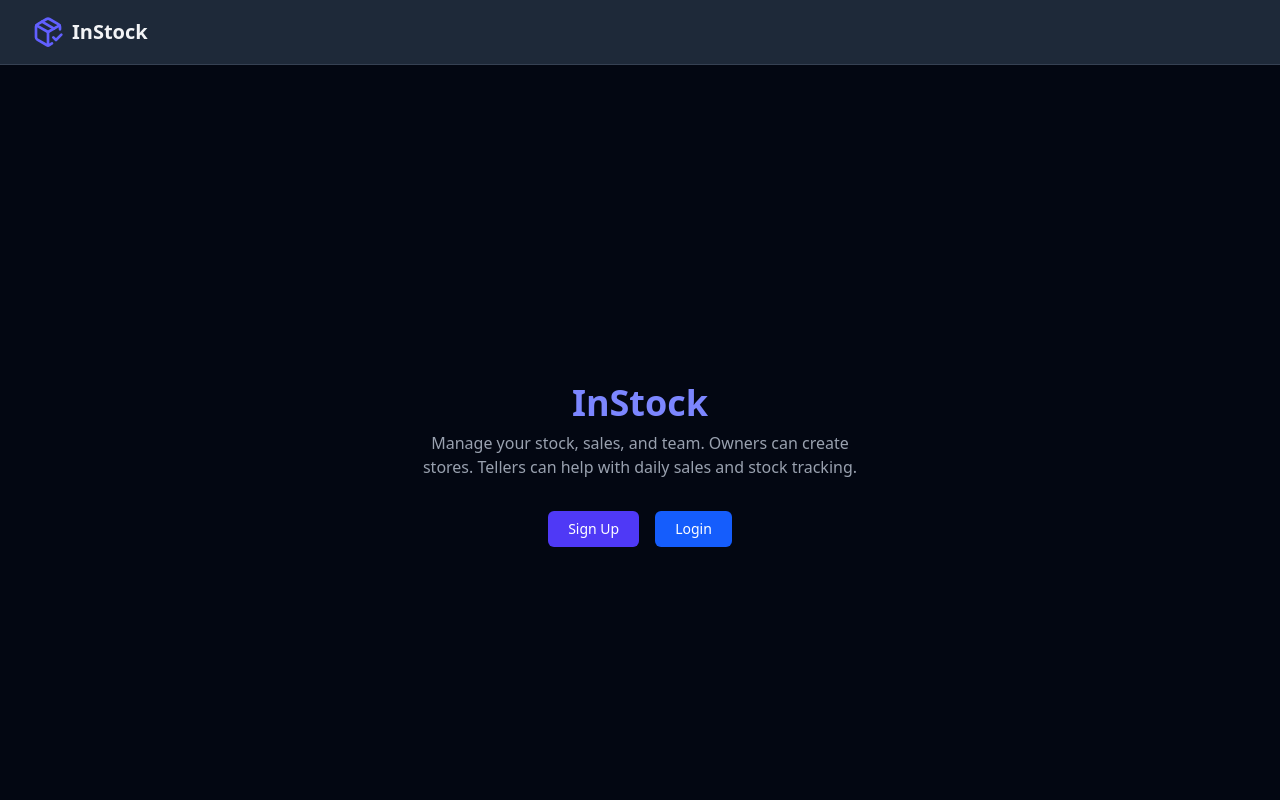
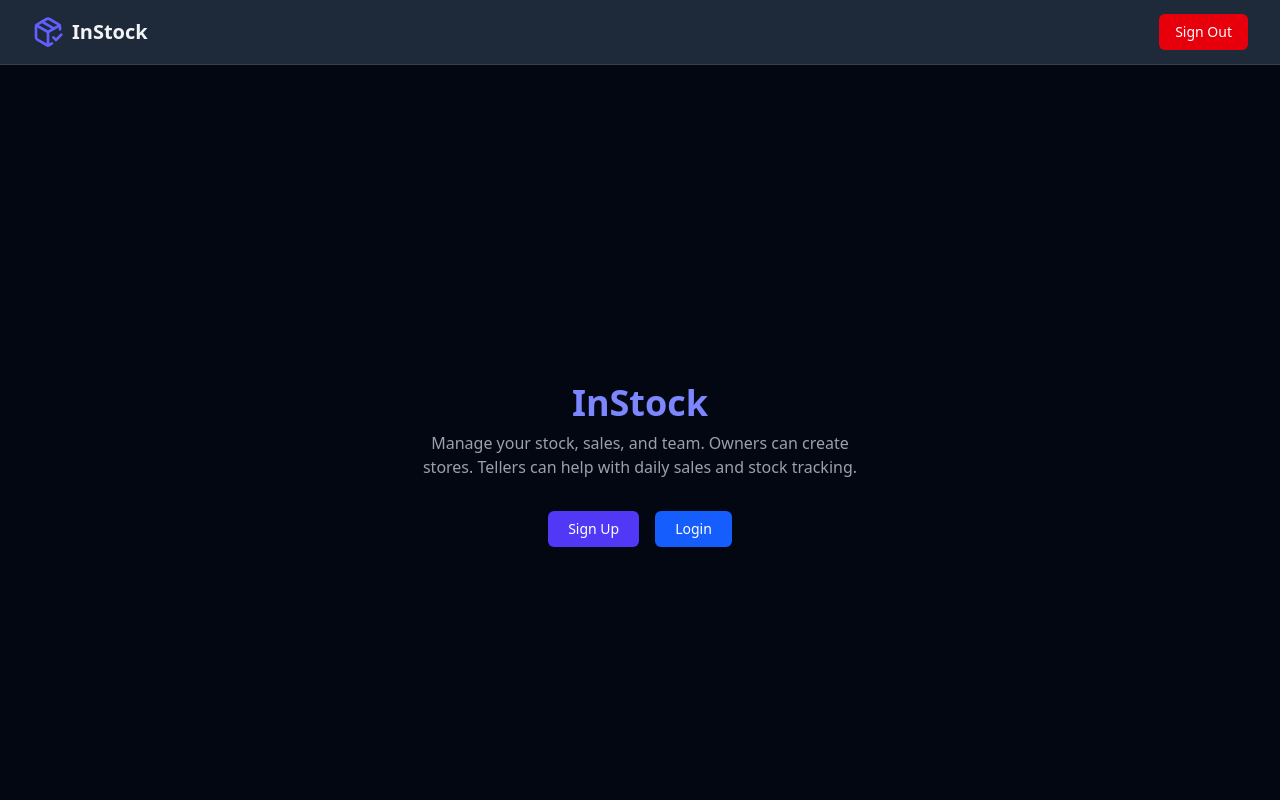
Before and after one commit to TDL2627/inventory-tracker, a Next.js app: page /auth in a window 1280 px wide. Shown: the top 800 px of the page. Built offline with nearby package versions, Linux system fonts and the light colour scheme; no server answers.

Commit message:
added logout

```diff
--- a/src/app/components/navbar.js
+++ b/src/app/components/navbar.js
@@ -1,5 +1,6 @@
 import { useState } from "react";
 import { useRouter } from "next/router";
+import { logOut } from "../utils/auth";
 
 import { PackageCheck, Menu, X } from "lucide-react";
 
@@ -39,8 +40,7 @@ const Navbar = () => {
                 </div> */}
               </div>
             </div>
-            {router.pathname !== "/auth" &&
-              router.pathname !== "/dashboard" && (
+            {router.pathname === "/" ? (
               <div className="hidden md:block">
                 <div className="flex items-center">
                   <button
@@ -61,6 +61,16 @@ const Navbar = () => {
                   </button>
                 </div>
               </div>
+            ) : (
+              <button
+                onClick={() => {
+                  logOut();
+                  router.push(`/`);
+                }}
+                className="ml-3 px-4 py-2 text-sm font-medium text-white bg-red-600 hover:bg-red-500 rounded-md cursor-pointer hidden md:block"
+              >
+                Sign Out
+              </button>
             )}
             {router.pathname !== "/auth" && (
               <div className="md:hidden">
@@ -91,8 +101,7 @@ const Navbar = () => {
                 Features
               </a> */}
             </div>
-            {router.pathname !== "/auth" &&
-              router.pathname !== "/dashboard" && (
+            {router.pathname === "/" ? (
               <div className="pt-4 pb-3 border-t border-gray-700">
                 <div className="px-2 space-y-1">
                   <button
@@ -115,6 +124,17 @@ const Navbar = () => {
                   </button>
                 </div>
               </div>
+            ) : (
+              <button
+                onClick={() => {
+                  logOut();
+                  setMobileMenuOpen(!mobileMenuOpen);
+                  router.push(`/`);
+                }}
+                className="m-4 px-4 py-2 text-sm font-medium text-white bg-red-600 hover:bg-red-500 rounded-md cursor-pointer"
+              >
+                Sign Out
+              </button>
             )}
           </div>
         )}
--- a/src/app/utils/auth.js
+++ b/src/app/utils/auth.js
@@ -42,3 +42,6 @@ export async function getUser() {
 
   return data;
 }
+export async function logOut() {
+  const { error } = await supabase.auth.signOut()
+}
```
Lines whose indentation alone changed are shown as unchanged.
